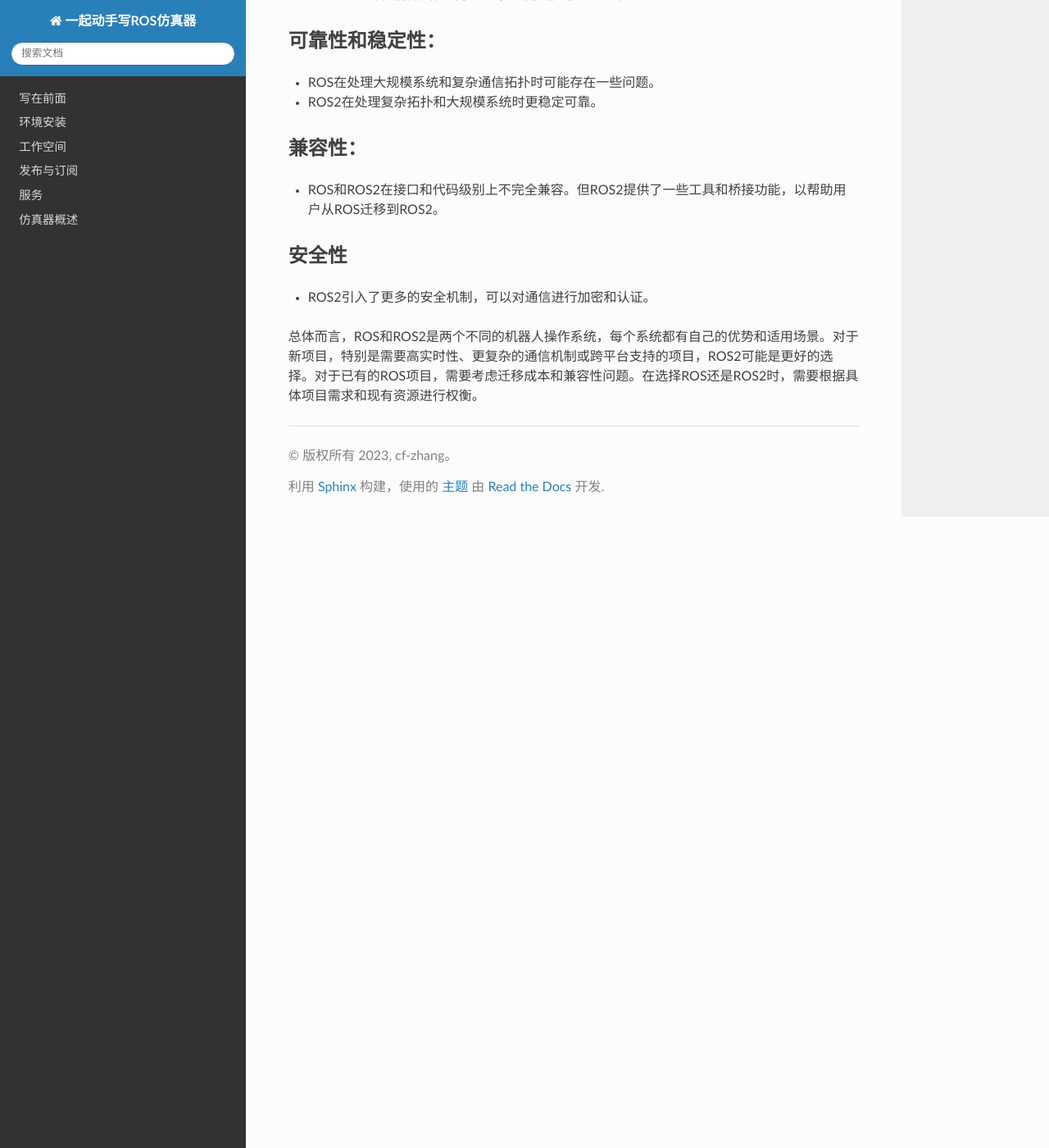
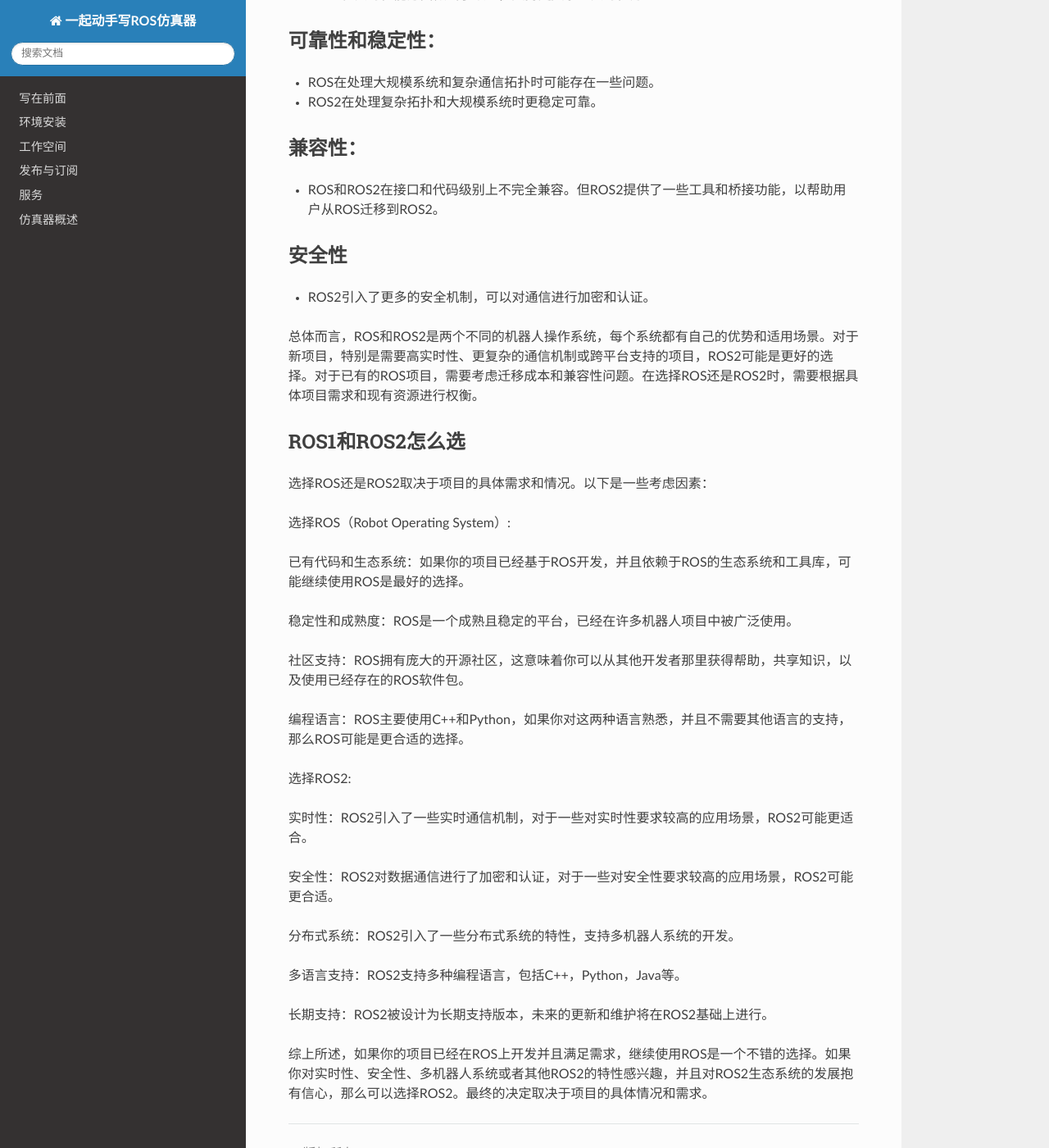
Before and after one commit to cf-zhang/nav_simulator, a Sphinx documentation site: the page built from source/docs/ROS_VS_ROS2.md, in a window 1280 px wide and 1400 px high, scrolled down 878 px. Shown: the whole window at 82% size. Built offline with Sphinx 7.4.7 and the Read the Docs theme 2.0.0, drawn with Linux system fonts in a browser that asks for light colours.

Commit message:
update ros vs ros2

```diff
--- a/source/docs/ROS_VS_ROS2.md
+++ b/source/docs/ROS_VS_ROS2.md
@@ -35,3 +35,30 @@ ROS（Robot Operating System）和ROS2（Robot Operating System 2）是由Open R
 - ROS2引入了更多的安全机制，可以对通信进行加密和认证。
 
 总体而言，ROS和ROS2是两个不同的机器人操作系统，每个系统都有自己的优势和适用场景。对于新项目，特别是需要高实时性、更复杂的通信机制或跨平台支持的项目，ROS2可能是更好的选择。对于已有的ROS项目，需要考虑迁移成本和兼容性问题。在选择ROS还是ROS2时，需要根据具体项目需求和现有资源进行权衡。
+
+## ROS1和ROS2怎么选
+选择ROS还是ROS2取决于项目的具体需求和情况。以下是一些考虑因素：
+
+选择ROS（Robot Operating System）:
+
+已有代码和生态系统：如果你的项目已经基于ROS开发，并且依赖于ROS的生态系统和工具库，可能继续使用ROS是最好的选择。
+
+稳定性和成熟度：ROS是一个成熟且稳定的平台，已经在许多机器人项目中被广泛使用。
+
+社区支持：ROS拥有庞大的开源社区，这意味着你可以从其他开发者那里获得帮助，共享知识，以及使用已经存在的ROS软件包。
+
+编程语言：ROS主要使用C++和Python，如果你对这两种语言熟悉，并且不需要其他语言的支持，那么ROS可能是更合适的选择。
+
+选择ROS2:
+
+实时性：ROS2引入了一些实时通信机制，对于一些对实时性要求较高的应用场景，ROS2可能更适合。
+
+安全性：ROS2对数据通信进行了加密和认证，对于一些对安全性要求较高的应用场景，ROS2可能更合适。
+
+分布式系统：ROS2引入了一些分布式系统的特性，支持多机器人系统的开发。
+
+多语言支持：ROS2支持多种编程语言，包括C++，Python，Java等。
+
+长期支持：ROS2被设计为长期支持版本，未来的更新和维护将在ROS2基础上进行。
+
+综上所述，如果你的项目已经在ROS上开发并且满足需求，继续使用ROS是一个不错的选择。如果你对实时性、安全性、多机器人系统或者其他ROS2的特性感兴趣，并且对ROS2生态系统的发展抱有信心，那么可以选择ROS2。最终的决定取决于项目的具体情况和需求。
```
